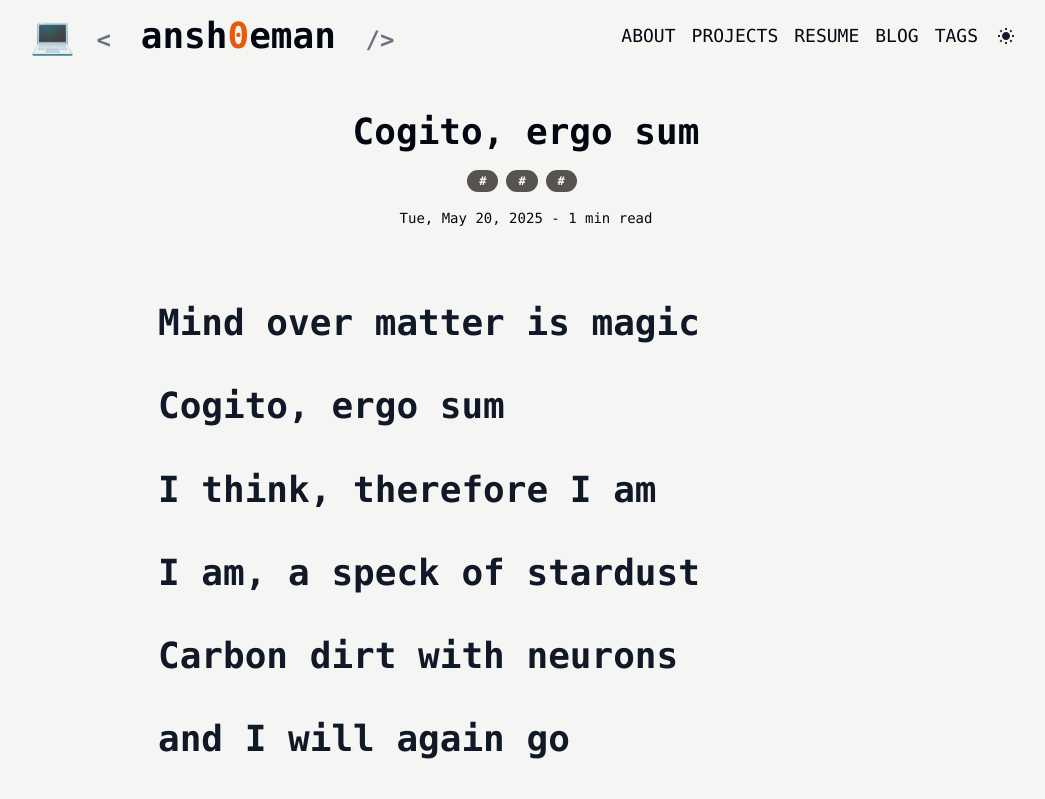
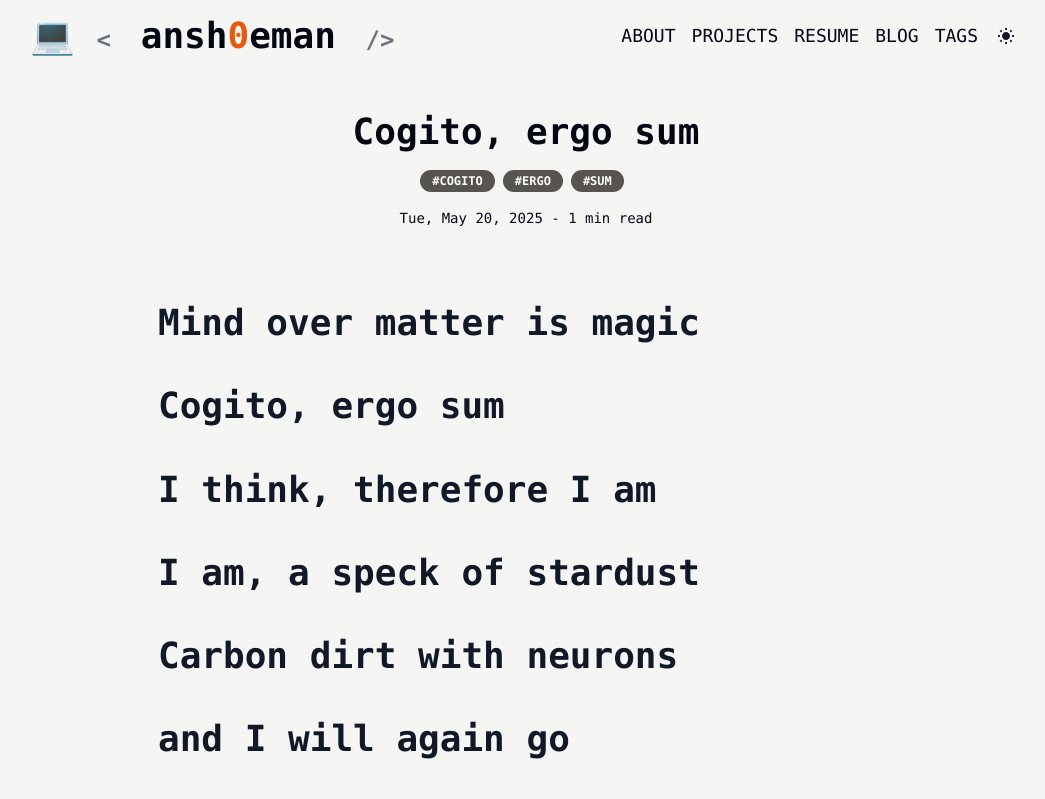
Before and after one commit to ansh0eman/anshu-man, an Astro site: page /posts/third_blog_post in a window 1280 px wide. Shown: the top 799 px of the page, without its empty margins (114-1159 px from the left). Built offline with nearby package versions, Linux system fonts and the light colour scheme; Astro itself is replaced by a stand-in of ours.

```diff
--- a/src/pages/posts/third_blog_post.md
+++ b/src/pages/posts/third_blog_post.md
@@ -8,7 +8,7 @@
 image:
   src:
   alt:
-tags: ["", "", ""]
+tags: ["cogito", "ergo", "sum"]
 ---
 <h1 style="margin-top: 1.2em" >Mind over matter is magic</h1>
 <h1 style="margin-top: 1.2em" >Cogito, ergo sum</h1>
```
